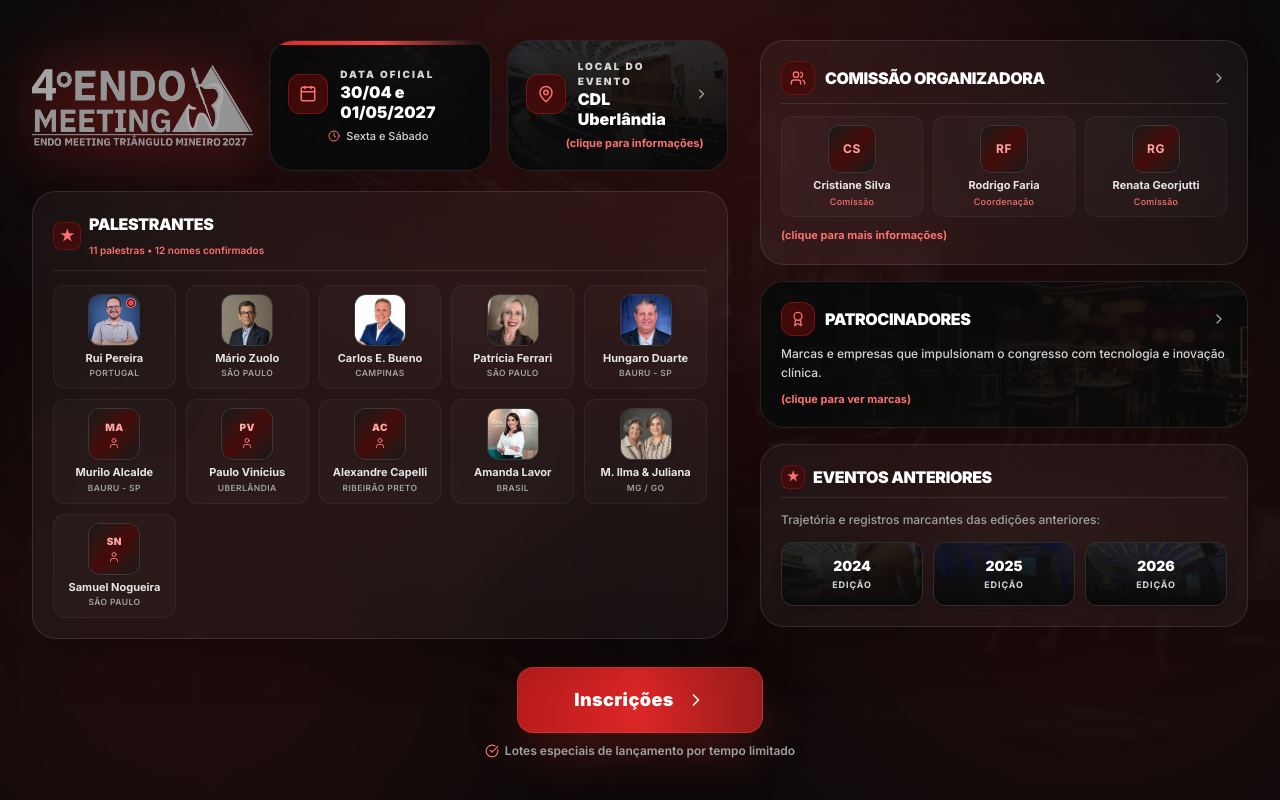
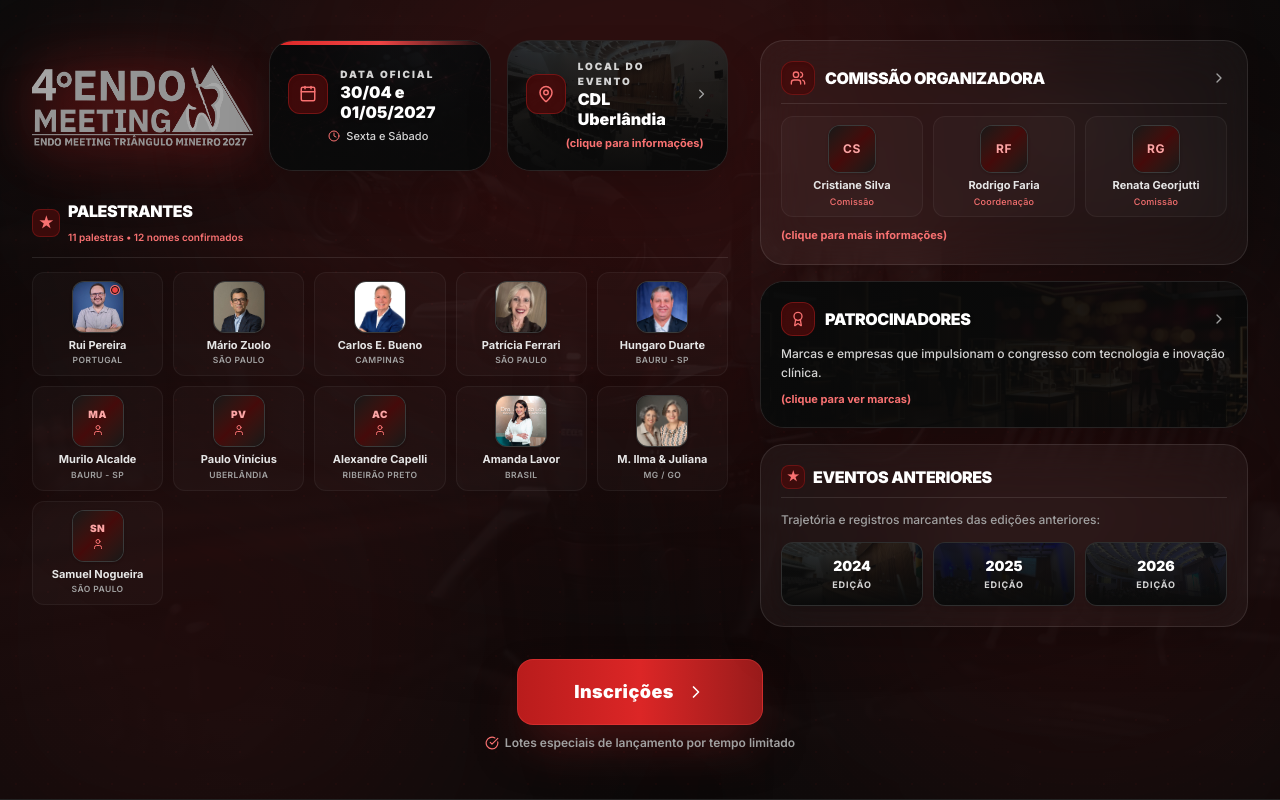
Before and after one commit to fhelipeabel/endomeeting, a Next.js app: page / in a window 1280 px wide. Shown: the top 800 px of the page. Built offline with nearby package versions, Linux system fonts and the light colour scheme.

Commit message:
Ajusta layout dos palestrantes sem container de fundo e mantém traço divisor

```diff
--- a/src/components/HeroIndexBanner.tsx
+++ b/src/components/HeroIndexBanner.tsx
@@ -247,8 +247,8 @@ export default function HeroIndexBanner({ onSelectSpeaker }: HeroIndexBannerProp
               </button>
             </div>
 
-            {/* Card Palestrantes (Mais compacto e equilibrado em altura) */}
-            <div className="bg-white/[0.04] backdrop-blur-xl rounded-2xl sm:rounded-3xl p-4 sm:p-5 border border-white/10 shadow-2xl relative overflow-hidden">
+            {/* Lista de Palestrantes (Sem container card, deixando-os à deriva) */}
+            <div className="pt-2">
               <div className="flex items-center justify-between mb-3.5 pb-2.5 border-b border-white/10">
                 <div className="flex items-center gap-2">
                   <div className="w-7 h-7 rounded-lg bg-brand-950/80 flex items-center justify-center text-brand-400 border border-brand-800/50">
```
